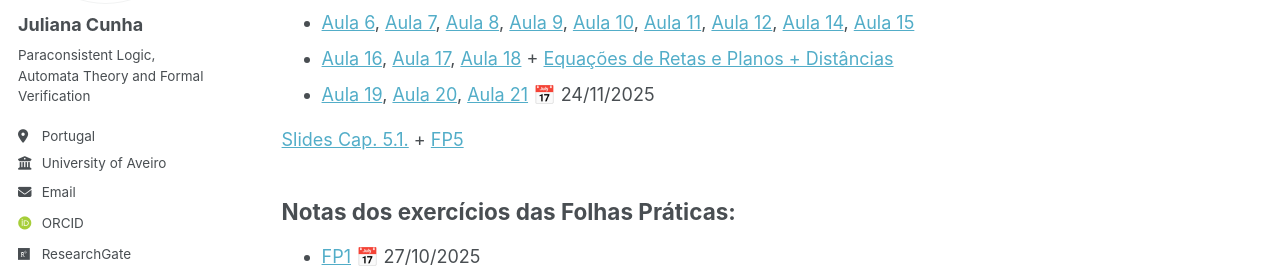
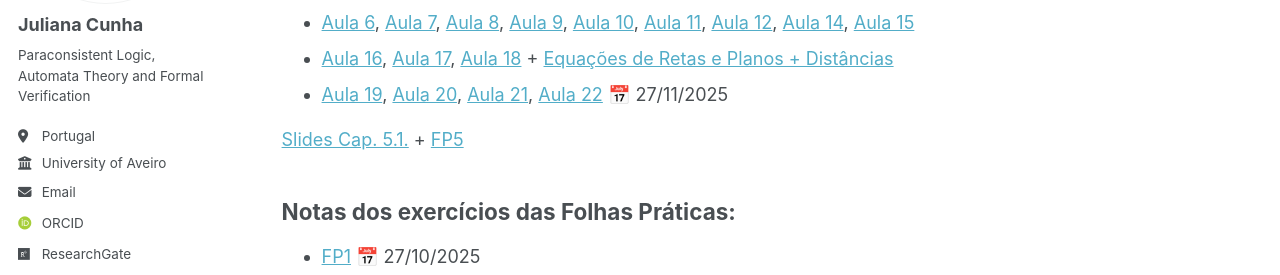
Before and after one commit to juliana-cunha/juliana-cunha.github.io, a Jekyll site: the page built from _pages/teaching.md, in a window 1280 px wide and 1372 px high. Shown: the part 289-564 px from the top of the window. Built offline with Jekyll 4.4.1, drawn with Linux system fonts in a browser that asks for light colours; some web fonts are replaced; a script that is not in the unit is left out.

Commit message:
Update teaching.md

```diff
--- a/_pages/teaching.md
+++ b/_pages/teaching.md
@@ -13,7 +13,7 @@ Apontamentos das aulas:
 - [Aula 1](https://juliana-cunha.github.io/files/Aula%201.pdf), [Aula 2](https://juliana-cunha.github.io/files/Aula%202.pdf) + [Slides Revisão Sistemas Lineares](https://juliana-cunha.github.io/files/Revis%C3%A3o_sistemas_lineares.pdf), [Aula 3](https://juliana-cunha.github.io/files/Aula%203.pdf), [Aula 4](https://juliana-cunha.github.io/files/Aula%204.pdf), [Aula 5](https://juliana-cunha.github.io/files/Aula%205.pdf)
 - [Aula 6](https://juliana-cunha.github.io/files/Aula%206.pdf), [Aula 7](https://juliana-cunha.github.io/files/Aula%207.pdf), [Aula 8](https://juliana-cunha.github.io/files/Aula%208.pdf), [Aula 9](https://juliana-cunha.github.io/files/Aula%209.pdf), [Aula 10](https://juliana-cunha.github.io/files/Aula%2010.pdf), [Aula 11](https://juliana-cunha.github.io/files/Aula%2011.pdf), [Aula 12](https://juliana-cunha.github.io/files/Aula%2012.pdf), [Aula 14](https://juliana-cunha.github.io/files/Aula%2014.pdf), [Aula 15](https://juliana-cunha.github.io/files/Aula%2015.pdf)
 - [Aula 16](https://juliana-cunha.github.io/files/Aula%2016.pdf), [Aula 17](https://juliana-cunha.github.io/files/Aula%2017.pdf), [Aula 18](https://juliana-cunha.github.io/files/Aula%2018.pdf) + [Equações de Retas e Planos + Distâncias](https://juliana-cunha.github.io/files/Retas__Planos_e_dista%CC%82ncias.pdf)
-- [Aula 19](https://juliana-cunha.github.io/files/Aula%2019.pdf), [Aula 20](https://juliana-cunha.github.io/files/Aula%2020.pdf), [Aula 21](https://juliana-cunha.github.io/files/Aula%2021.pdf) 📅 24/11/2025
+- [Aula 19](https://juliana-cunha.github.io/files/Aula%2019.pdf), [Aula 20](https://juliana-cunha.github.io/files/Aula%2020.pdf), [Aula 21](https://juliana-cunha.github.io/files/Aula%2021.pdf), [Aula 22](https://juliana-cunha.github.io/files/Aula%2022.pdf) 📅 27/11/2025
 
 [Slides Cap. 5.1.](https://juliana-cunha.github.io/files/Cap5-1-Valores%20e%20Vetores%20Pr%C3%B3prios.pdf) + [FP5](https://juliana-cunha.github.io/files/FP5_24_25.pdf)
 
```
